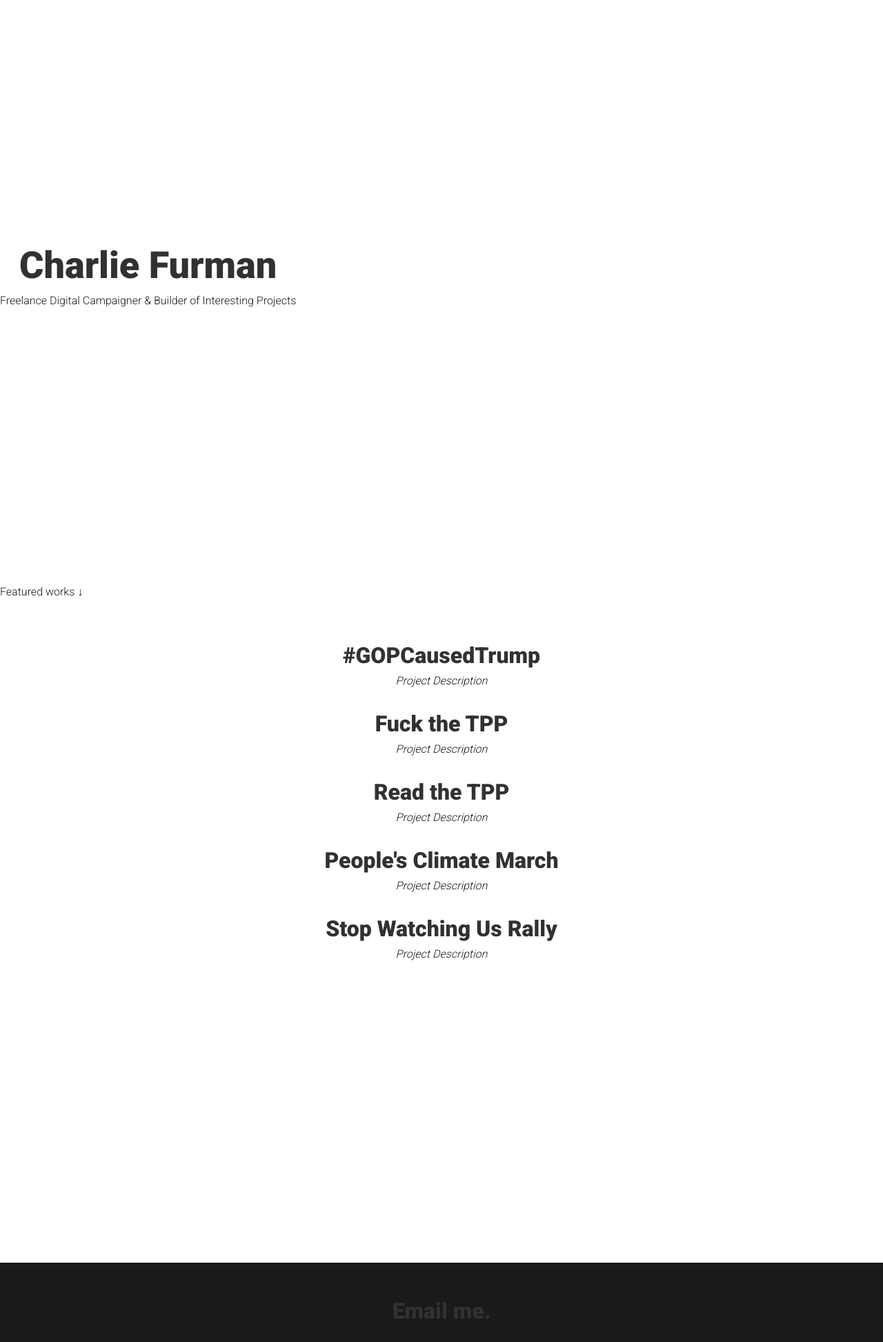
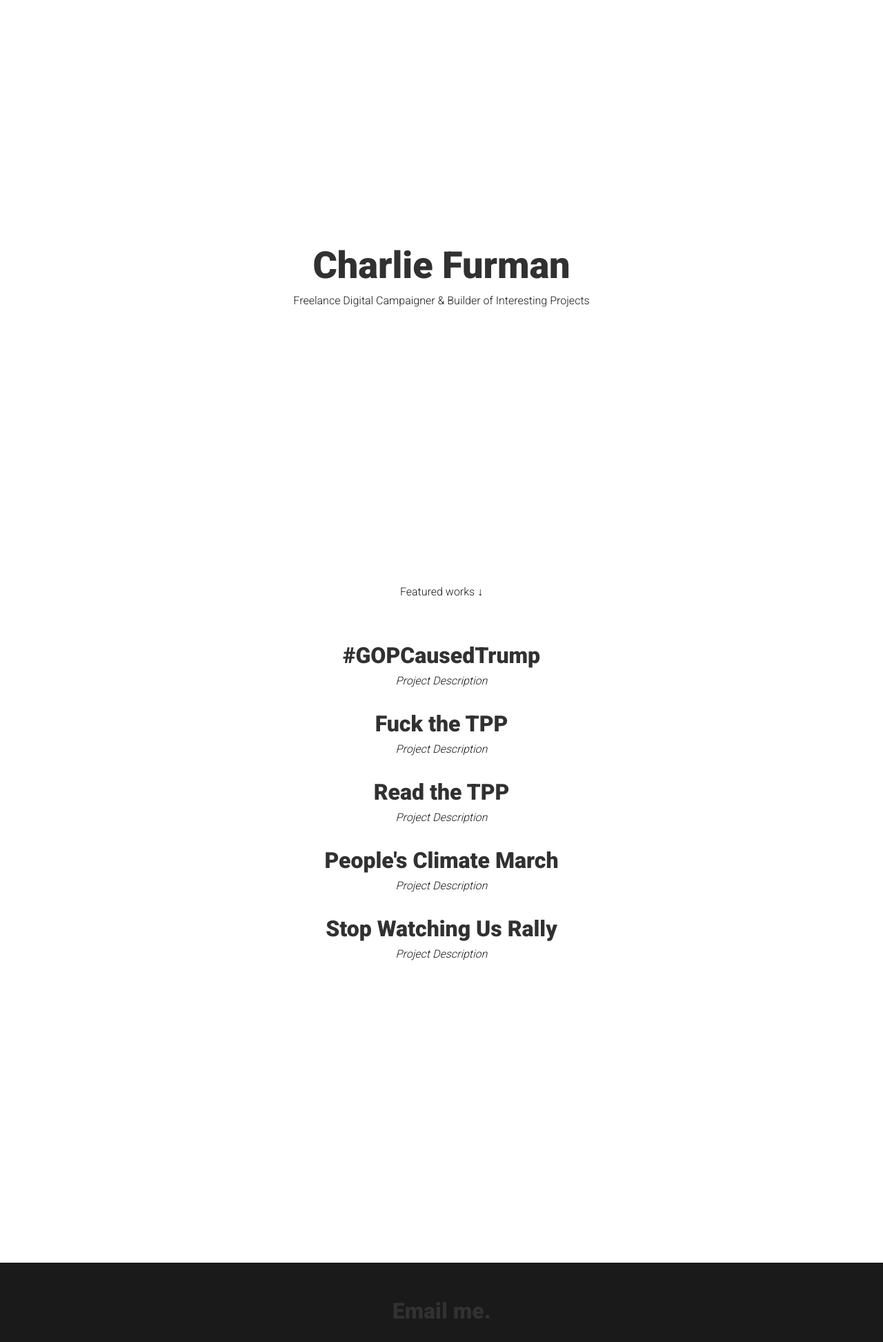
Before and after one commit to DigitalCharlie/DigitalCharlie.github.io, a Jekyll site: the page built from index.html, in a window 1280 px wide. Shown: the whole page at 69% size. Built offline with Jekyll 4.4.1, drawn with Linux system fonts in a browser that asks for light colours; the list of posts is cut into pages by our own code.

Commit message:
important and some little things

```diff
--- a/public/css/base.css
+++ b/public/css/base.css
@@ -35,6 +35,8 @@
 .homepage_intro {
 	position:absolute;
 	top:35%;
+	left:0;
+	right:0;
 }
 
 .homepage_name {
@@ -49,6 +51,8 @@
 	margin: 10px 0;
 	position: absolute;
 	bottom: 0;
+	left:0;
+	right:0;
 }
 
 .homepage_middle {
@@ -65,8 +69,8 @@
 	color:#1a1a1a;
 }
 
-.homepage_project a:hover, .homepage_project h3:hover {
-	color: #ec476b;
+.homepage_project a:hover, .homepage_footer a:hover {
+	color: #ec476b!important;
 	transition-duration: .5s;
 	-webkit-transition-duration: .5s;
 }
@@ -93,12 +97,6 @@
 	color:#ffffff;
 }
 
-.homepage_footer a:hover, .homepage_footer h3:hover  {
-	color: #ec476b;
-	transition-duration: .5s;
-	-webkit-transition-duration: .5s;
-}
-
 .contact_info {
 	color:#fff;
 }
```
